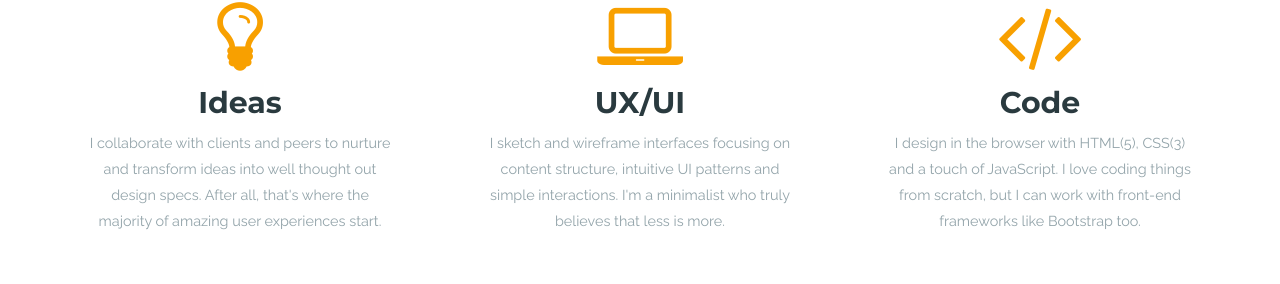
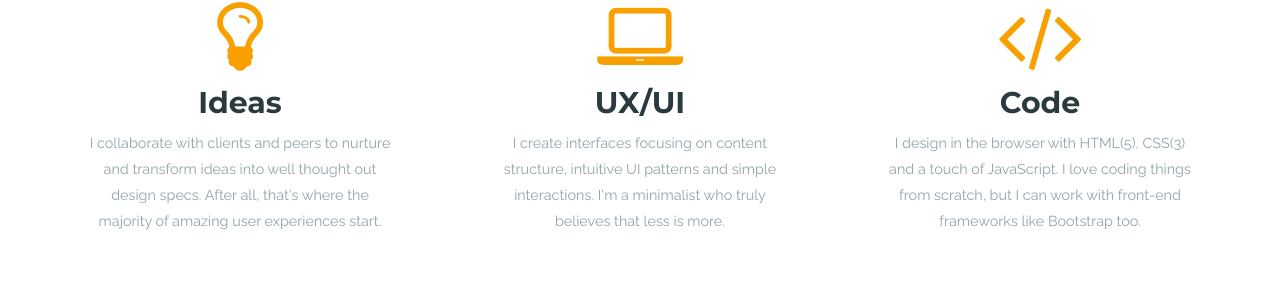
Before and after one commit to alaw989/austinportfolio, a plain HTML site: page index.html in a window 1280 px wide. Shown: the part 1050-1334 px from the top of the page. Drawn offline with nearby package versions, Linux system fonts and the light colour scheme.

Commit message:
Update index.html

```diff
--- a/index.html
+++ b/index.html
@@ -131,7 +131,7 @@ $(".contact").click(function() {
                 <i class="fa fa-laptop fa-5x colors" ></i>
                 <h2>UX/UI</h2>
                 <div class="featureBlock-text">
-                    <p>I sketch and wireframe interfaces focusing on content structure, intuitive UI patterns and simple interactions. I'm a minimalist who truly believes that less is more.</p>
+                    <p>I create interfaces focusing on content structure, intuitive UI patterns and simple interactions. I'm a minimalist who truly believes that less is more.</p>
                 </div>
             </div>
             <div class="featureBlock">
```
